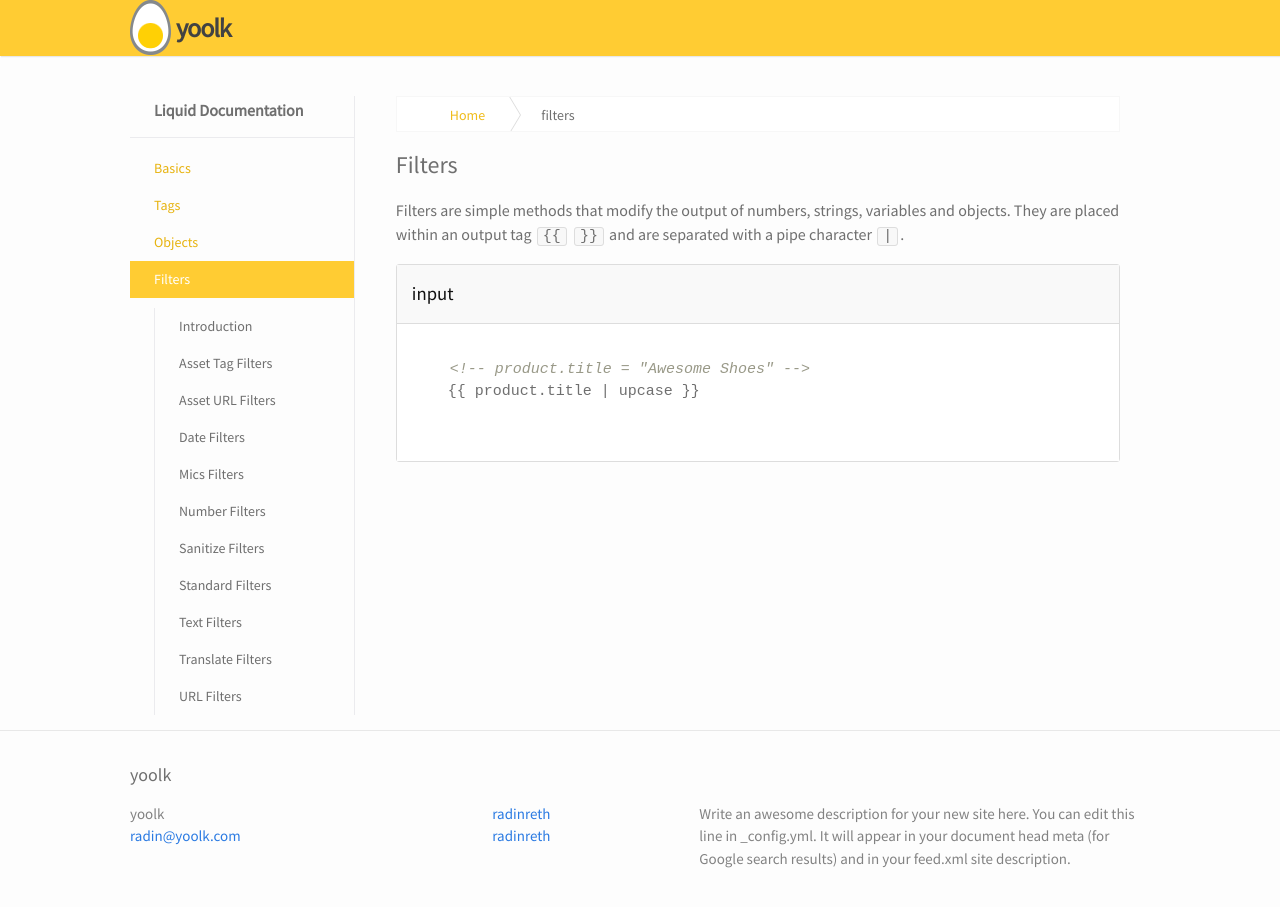
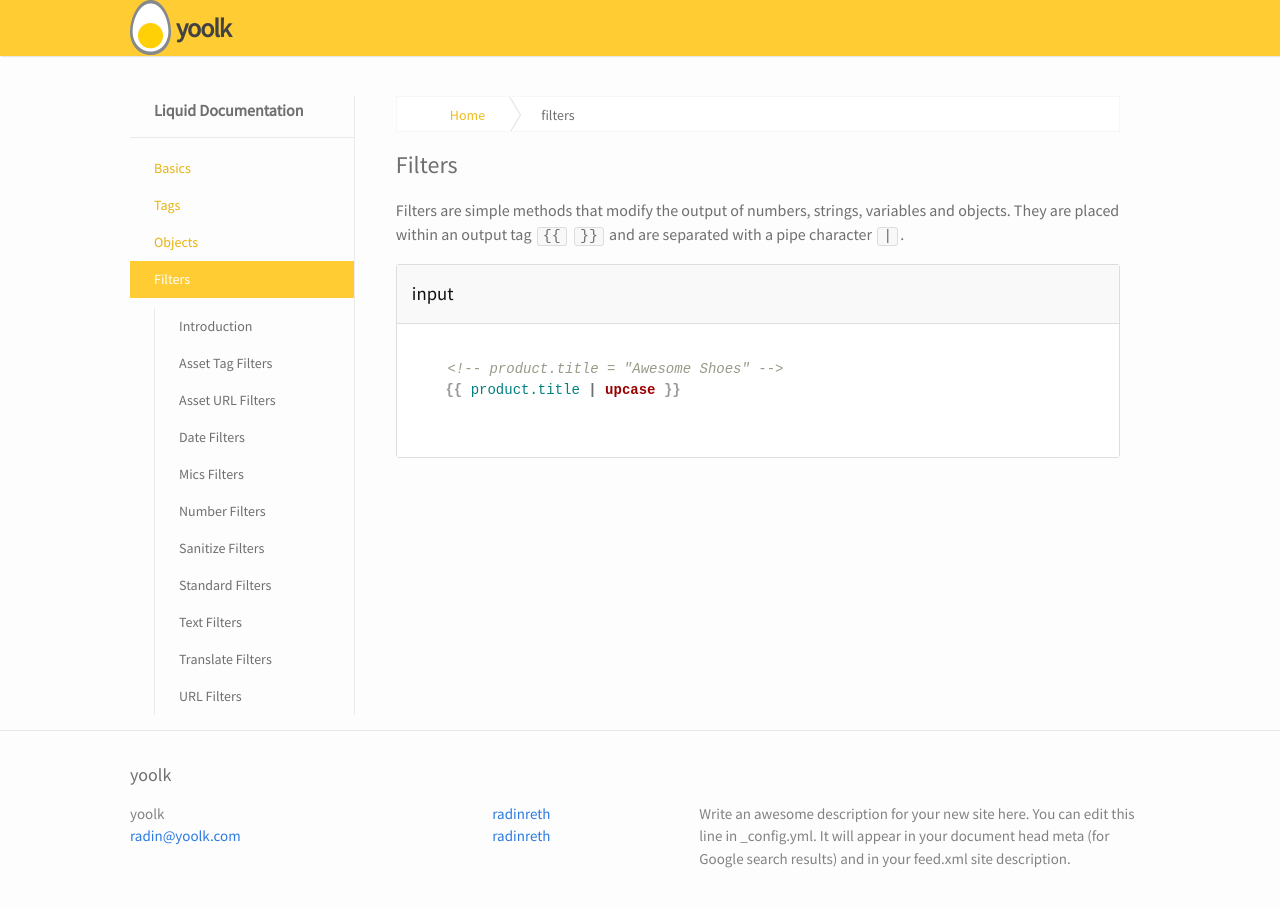
Before and after one commit to yoolk/liquid-documentation, a Jekyll site: the page built from filters/index.markdown, in a window 1280 px wide and 930 px high. Shown: the top 907 px of the window. Built offline with Jekyll 4.4.1, drawn with Linux system fonts in a browser that asks for light colours.

Commit message:
set panel highlight django

```diff
--- a/_sass/_panel.scss
+++ b/_sass/_panel.scss
@@ -24,7 +24,8 @@
     margin: 0;
     padding: 15px;
   }
-  .language-html {
+  .language-django {
     background: white;
+    font-size: 14px;
   }
 }
--- a/filters/index.markdown
+++ b/filters/index.markdown
@@ -11,7 +11,7 @@ Filters are simple methods that modify the output of numbers, strings, variables
   <h3>input</h3>
   </div>
   <div class="panel-body">
-    {% highlight html %}{% raw %}
+    {% highlight django %}{% raw %}
     <!-- product.title = "Awesome Shoes" -->
     {{ product.title | upcase }}
     {% endraw %}{% endhighlight %}
```
